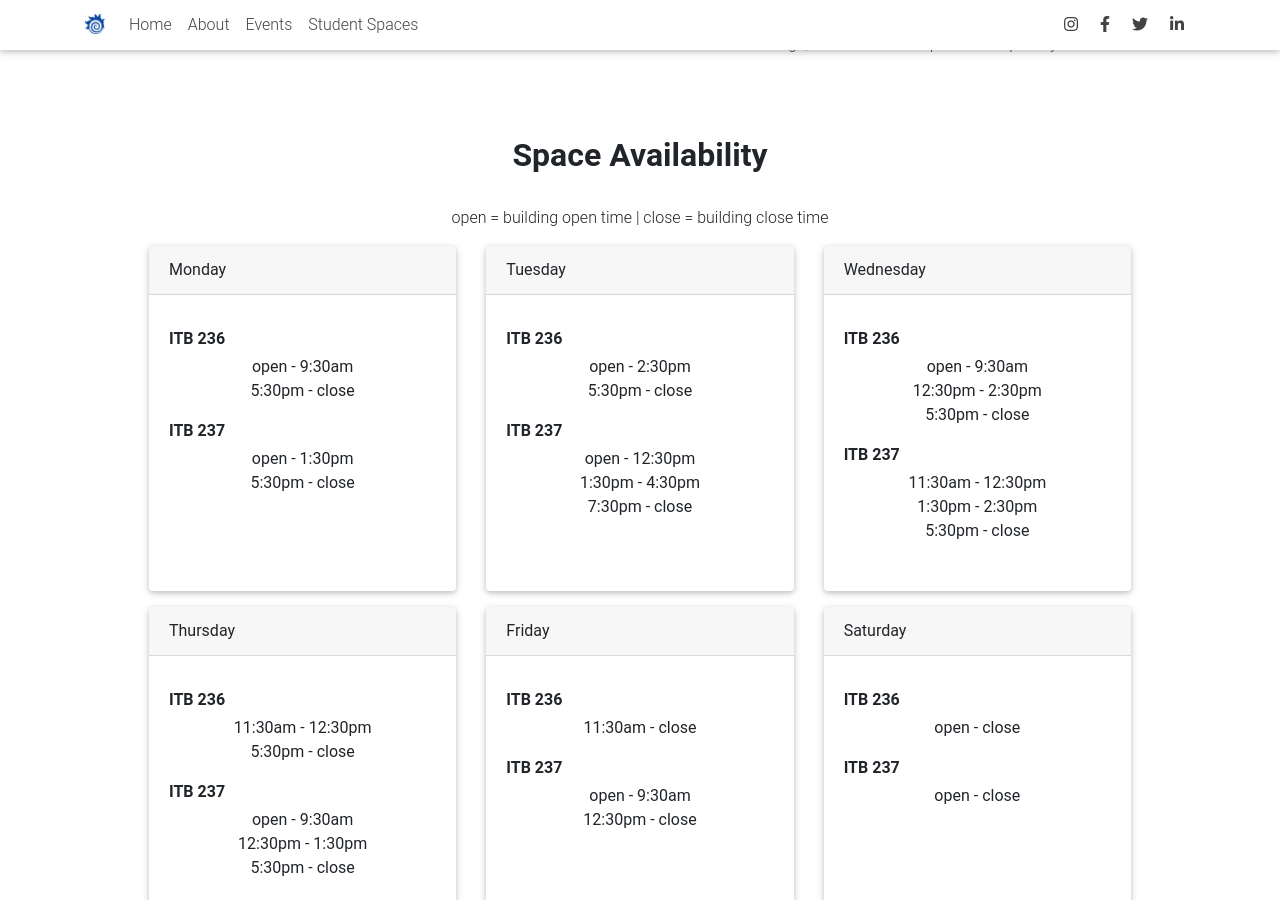
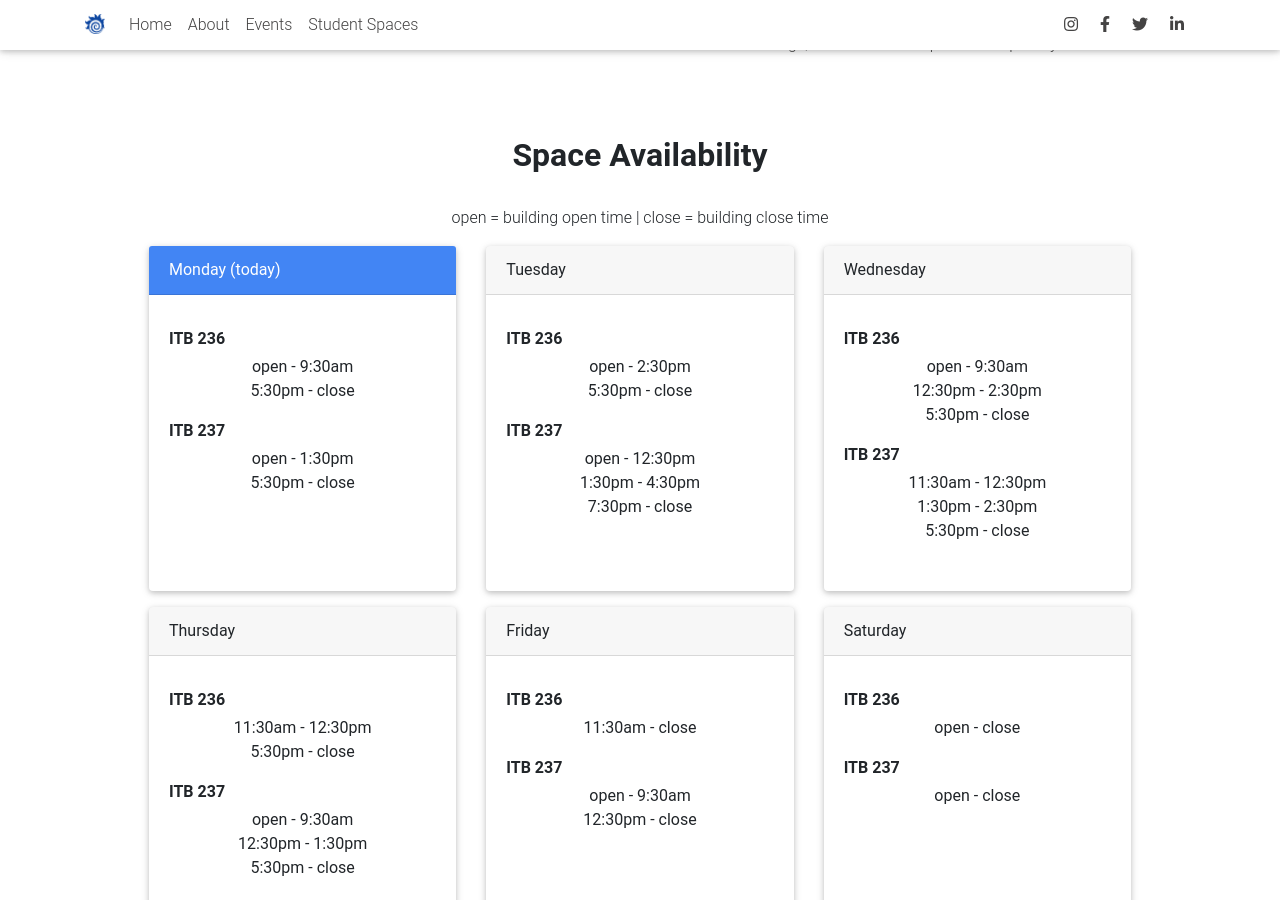
Before and after one commit to ABerriault/CS-Society-Website, a Jekyll site: the page built from student-space.markdown, in a window 1280 px wide and 900 px high, scrolled down 450 px. Built offline with Jekyll 4.4.1, drawn with Linux system fonts in a browser that asks for light colours; nearby versions of some CDN libraries.

Commit message:
add highlighting to current day to emphasize it

```diff
--- a/_layouts/student-space.html
+++ b/_layouts/student-space.html
@@ -1,6 +1,7 @@
 {% include top.html %}
 
-<!-- What's happening / Quick Updates -->
+{% assign cur_day = site.time | date: "%A" %}
+<!-- Quick Updates -->
 <section class="px-md-5 mx-md-5 dark-grey-text text-center text-lg-left">
     <div class="row">
         <div class="col-lg-6 mb-4 mb-lg-0 d-flex align-items-center justify-content-center">
@@ -14,7 +15,7 @@
     </div>
 </section>
 
-<!-- Past Events -->
+<!-- Room Availability -->
 <section class="p-md-3 mx-md-5 text-center text-lg-left">
         <h2 class="text-center mx-auto font-weight-bold mb-4 pb-2">Space Availability</h2>
         <p class="text-center">open = building open time | close = building close time</p>
@@ -24,8 +25,13 @@
 
                 <div class="col-sm-12 col-md-6 col-lg-4 mb-3">
                   <div class="card h-100">
+                    {% if cur_day == date.day %}
+                    <div class="card-header bg-primary text-white">
+                        {{ date.day }}  (today)
+                    {% else %}
                     <div class="card-header">
                         {{ date.day }}
+                    {% endif %}
                     </div>
                     <div class="card-body mt-3 mb-5 pt-0 pb-0">
                         {% for room in date.rooms %}
```
